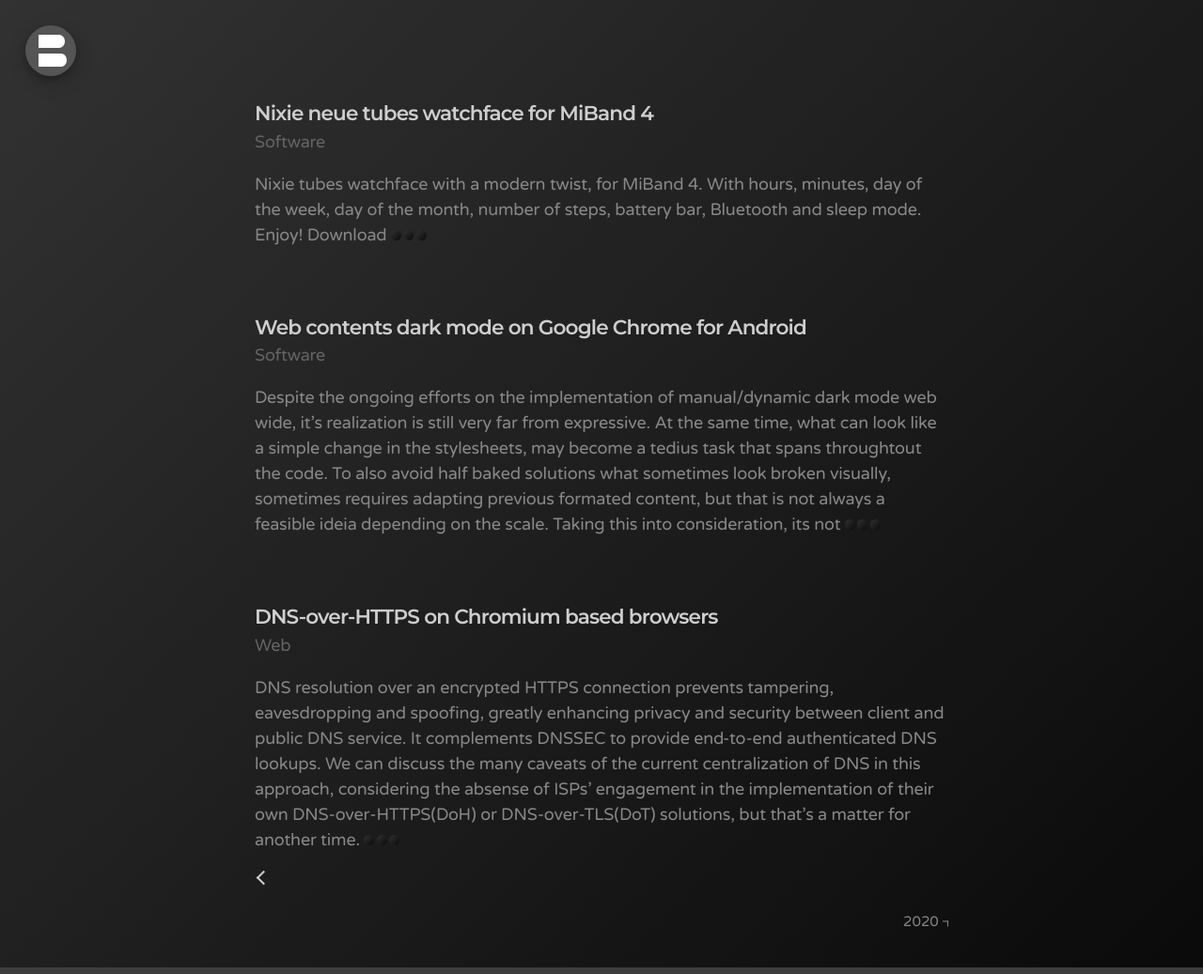
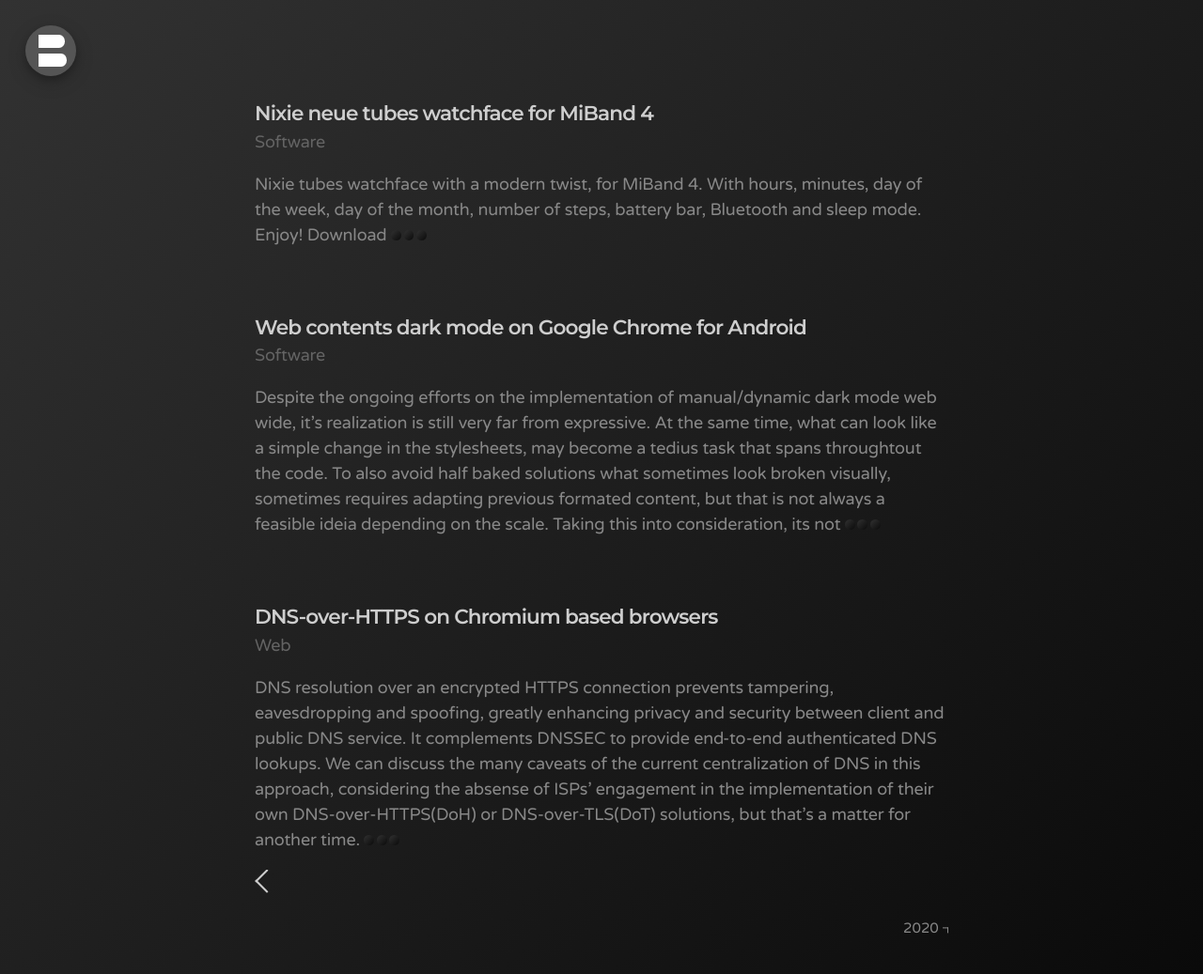
Before and after one commit to bonina/bonina.github.io, a Jekyll site: the page built from index.html, in a window 1280 px wide. Shown: the whole page at 94% size. Built offline with Jekyll 4.4.1, drawn with Linux system fonts in a browser that asks for light colours; the list of posts is cut into pages by our own code.

Commit message:
Update _pagination.scss

```diff
--- a/_sass/_pagination.scss
+++ b/_sass/_pagination.scss
@@ -39,9 +39,9 @@
 
 a.right {
   border: solid #cecece;
-  border-width: 0 3px 3px 0;
+  border-width: 0 2px 2px 0;
   //display: inline-block;
-  padding: 4.5px;
+  padding: 8px;
   transform: rotate(-45deg);
   -webkit-transform: rotate(-45deg);
   transition: transform .2s;
@@ -51,16 +51,16 @@
   border: solid #cecece;
   border-width: 0 2px 2px 0;
   //display: inline-block;
-  padding: 4.5px;
+  padding: 8px;
   transform: rotate(135deg);
   -webkit-transform: rotate(135deg);
   transition: transform .2s;
 }
 
 a.right:hover, a.left:hover {
-  //-ms-transform: scale(1.25);
-  //-webkit-transform: scale(1.25);
-  //transform: scale(1.25);
+  -ms-transform: scale(1.25);
+  -webkit-transform: scale(1.25);
+  transform: scale(1.25);
   border: solid #c74438;
   border-radius: 50%;
 }
```
